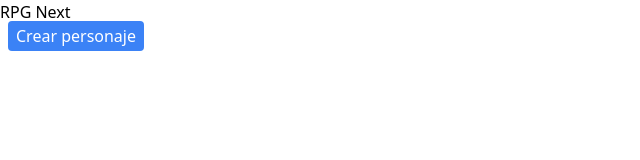
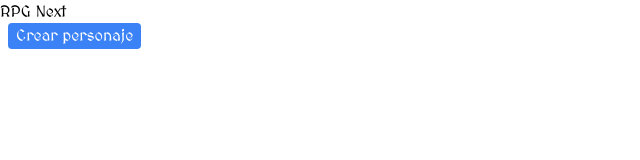
Before and after one commit to cristiannd/rpg-next, a Next.js app: page / in a window 1280 px wide. Shown: the top 160 px of the page, without its empty margins (0-640 px from the left). Built offline with nearby package versions, Linux system fonts and the light colour scheme.

Commit message:
Add Medieval Sharp font

```diff
--- a/src/app/layout.tsx
+++ b/src/app/layout.tsx
@@ -1,10 +1,17 @@
 import type { Metadata } from "next";
 import "./globals.css";
+import { MedievalSharp } from "next/font/google";
 
 export const metadata: Metadata = {
   title: "RPG Next",
   description: "",
 };
+
+const medievalSharp = MedievalSharp({
+  weight: "400",
+  style: "normal",
+  subsets: ["latin"]
+});
 
 export default function RootLayout({
   children,
@@ -13,7 +20,7 @@ export default function RootLayout({
 }>) {
   return (
     <html lang="es">
-      <body>{children}</body>
+      <body className={medievalSharp.className}>{children}</body>
     </html>
   );
 }
```
